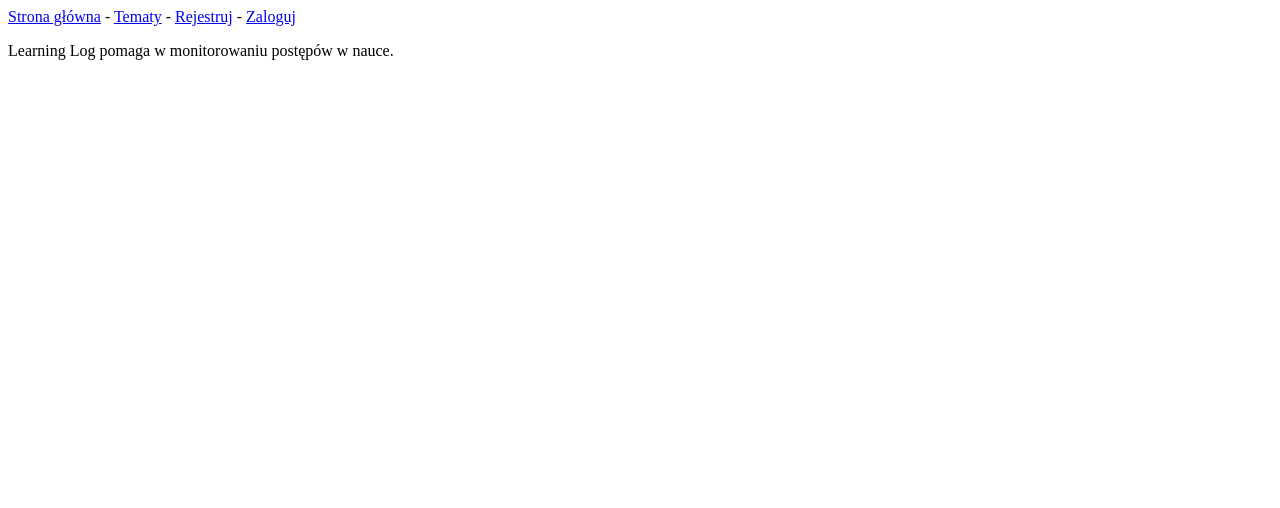
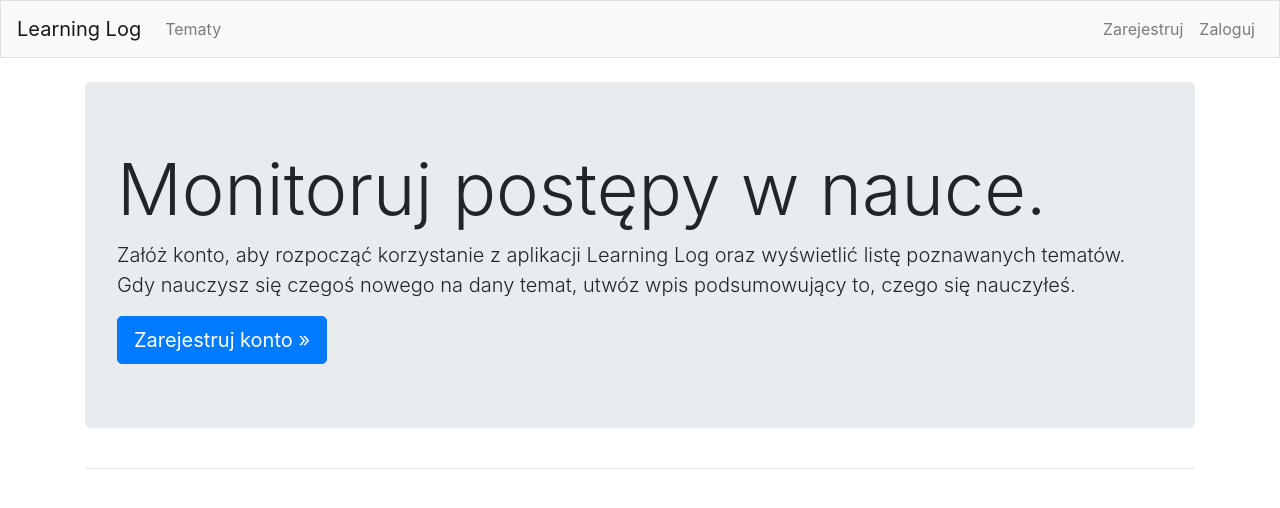
Before and after one commit to KamilDominko/learning_log, a Django app: page / in a window 1280 px wide. Shown: the top 508 px of the page. Run offline with Django 5.2, Linux system fonts and the light colour scheme; some libraries are stand-ins or nearby versions.

Commit message:
Bootstrap4 base i index
Przerobienie base.html i index.html na elegancko wyglądające strony bootstrapa.

```diff
--- a/learning_logs/templates/learning_logs/base.html
+++ b/learning_logs/templates/learning_logs/base.html
@@ -1,25 +1,70 @@
-<p>
-    <a href="{% url 'learning_logs:index' %}">Strona główna</a>
-    -
-    <a href="{% url 'learning_logs:topics' %}">Tematy</a>
-    -
+{% load bootstrap4 %}
+
+<!doctype html>
+<html lang="pl">
+<head>
+    <meta charset="utf-8">
+    <meta name="viewpoint"
+          content="width=device-width, initial-scale=1, shrink-to-fit=no">
+    <title>Learning Log</title>
+
+    {% bootstrap_css %}
+    {% bootstrap_javascript jquery='full' %}
+</head>
+<body>
+
+<nav class="navbar navbar-expand-md navbar-light bg-light mb-4 border">
+    <a class="navbar-brand" href="{% url 'learning_logs:index' %}">
+        Learning Log</a>
+    <button class="navbar-toggler" type="button" data-toggle="collapse"
+            data-target="#navbarCollapse" aria-controls="navbarCollapse"
+            aria-expanded="false" aria-label="Toggle navigation">
+        <span class="navbar-toggler-icon"></span></button>
+    <div class="collapse navbar-collapse" id="navbarCollapse">
+        <ul class="navbar-nav mr-auto">
+            <li class="nav-item">
+                <a class="nav-link" href="{% url 'learning_logs:topics' %}">
+                    Tematy</a></li>
+        </ul>
+        <ul class="navbar-nav ml-auto">
             {% if user.is_authenticated %}
-    Witaj, {{ user.username }}.
-    <!--    <a href="{% url 'users:logout' %}">Wyloguj</a>-->
+            <li class="nav-item">
+                <span class="navbar-text">Witaj, {{ user.username }} </span>
+                <span style="margin-right: 10px;"></span>
+            </li>
+            <!--            <li class="nav-item">-->
+            <!--                <a class="nav-link" href="{% url 'users:logout' %}">Wyloguj</a>-->
+            <!--            </li>-->
             {% else %}
-    <a href="{% url 'users:register' %}">Rejestruj</a>
-    -
-    <a href="{% url 'users:login' %}">Zaloguj</a>
+            <li class="nav-item">
+                <a class="nav-link" href="{% url 'users:register' %}">
+                    Zarejestruj</a>
+            </li>
+            <li class="nav-item">
+                <a class="nav-link" href="{% url 'users:login' %}">Zaloguj</a>
+            </li>
             {% endif %}
-</p>
-
-{% block content %}{% endblock content %}
-
+        </ul>
 
         {% if user.is_authenticated %}
-<hr/>
         <form action="{% url 'users:logout' %}" method='post'>
             {% csrf_token %}
-    <button name='submit'>Wyloguj</button>
+            <button name='submit' class='btn btn-outline-secondary btn-sm'>
+                Wyloguj
+            </button>
         </form>
         {% endif %}
+
+    </div>
+</nav>
+
+<main role="main" class="container">
+    <div class="pb-2 mb-2 border-bottom">
+        {% block page_header %}{% endblock page_header %}
+    </div>
+    <div>
+        {% block content %}{% endblock content %}
+    </div>
+</main>
+
+</body>
--- a/learning_logs/templates/learning_logs/index.html
+++ b/learning_logs/templates/learning_logs/index.html
@@ -1,8 +1,16 @@
-<!--<p>Learning Log pomaga w monitorowaniu postępów w nauce podczas poznawania-->
-<!--    dowolnego tematu.</p>-->
-
 {% extends 'learning_logs/base.html' %}
 
-{% block content %}
-<p>Learning Log pomaga w monitorowaniu postępów w nauce.</p>
-{% endblock content %}
+
+{% block page_header %}
+<div class="jumbotron">
+    <h1 class="display-3">Monitoruj postępy w nauce.</h1>
+
+    <p class="lead">Załóż konto, aby rozpocząć korzystanie z aplikacji
+        Learning Log oraz wyświetlić listę poznawanych tematów. Gdy nauczysz
+        się czegoś nowego na dany temat, utwóz wpis podsumowujący to, czego się
+        nauczyłeś.</p>
+
+    <a class="btn btn-lg btn-primary" href="{% url 'users:register' %}"
+    role="button">Zarejestruj konto &raquo;</a>
+</div>
+{% endblock page_header %}
```
Lines whose indentation alone changed are shown as unchanged.
